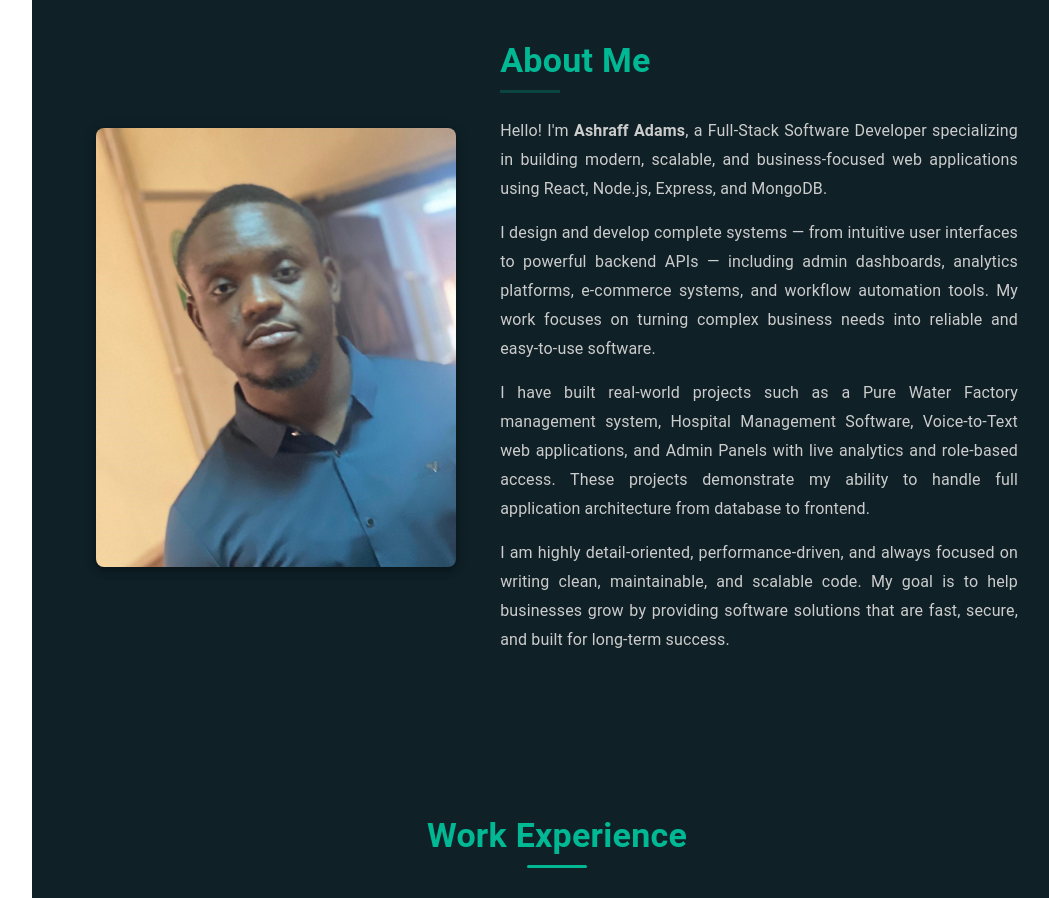
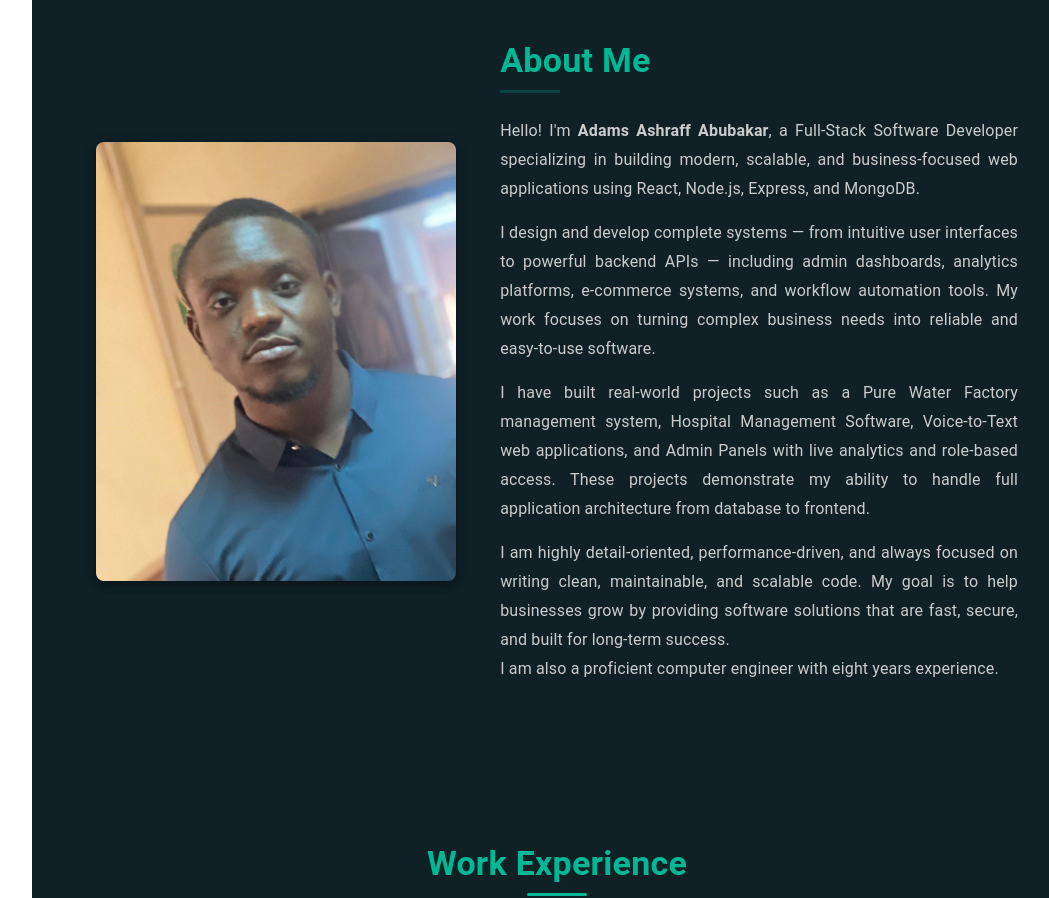
Before and after one commit to Ashy6299/my_portfolio, a React (Create React App) app in the folder frontend/: page / in a window 1280 px wide. Shown: the part 840-1738 px from the top of the page, without its empty margins (198-1247 px from the left). Built offline with nearby package versions, Linux system fonts and the light colour scheme; no server answers.

Commit message:
i added to the about page and also entered my full name

```diff
--- a/frontend/src/Component/About/About.jsx
+++ b/frontend/src/Component/About/About.jsx
@@ -60,9 +60,10 @@ const About = () => {
             paragraph
             sx={{ color: "#ccc", lineHeight: 1.8, textAlign: "justify" }}
           >
-            Hello! I'm <b>Ashraff Adams</b>, a Full-Stack Software Developer
-            specializing in building modern, scalable, and business-focused web
-            applications using React, Node.js, Express, and MongoDB.
+            Hello! I'm <b>Adams Ashraff Abubakar</b>, a Full-Stack Software
+            Developer specializing in building modern, scalable, and
+            business-focused web applications using React, Node.js, Express, and
+            MongoDB.
           </Typography>
 
           <Typography
@@ -98,6 +99,13 @@ const About = () => {
             help businesses grow by providing software solutions that are fast,
             secure, and built for long-term success.
           </Typography>
+          <Typography
+            variant="body1"
+            sx={{ color: "#ccc", lineHeight: 1.8, textAlign: "justify" }}
+          >
+            I am also a proficient computer engineer with eight years
+            experience.
+          </Typography>
         </Grid>
       </Grid>
     </Box>
```
